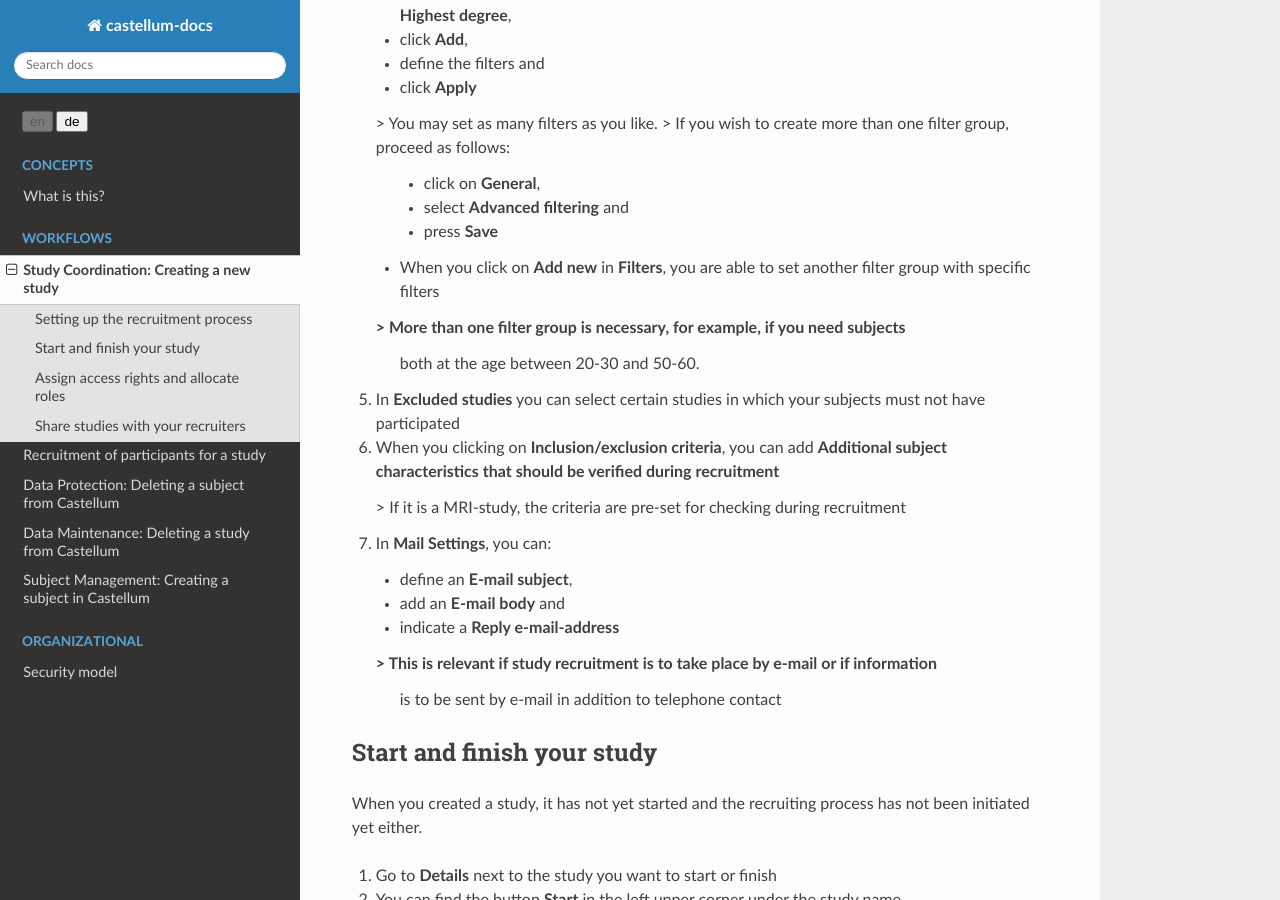
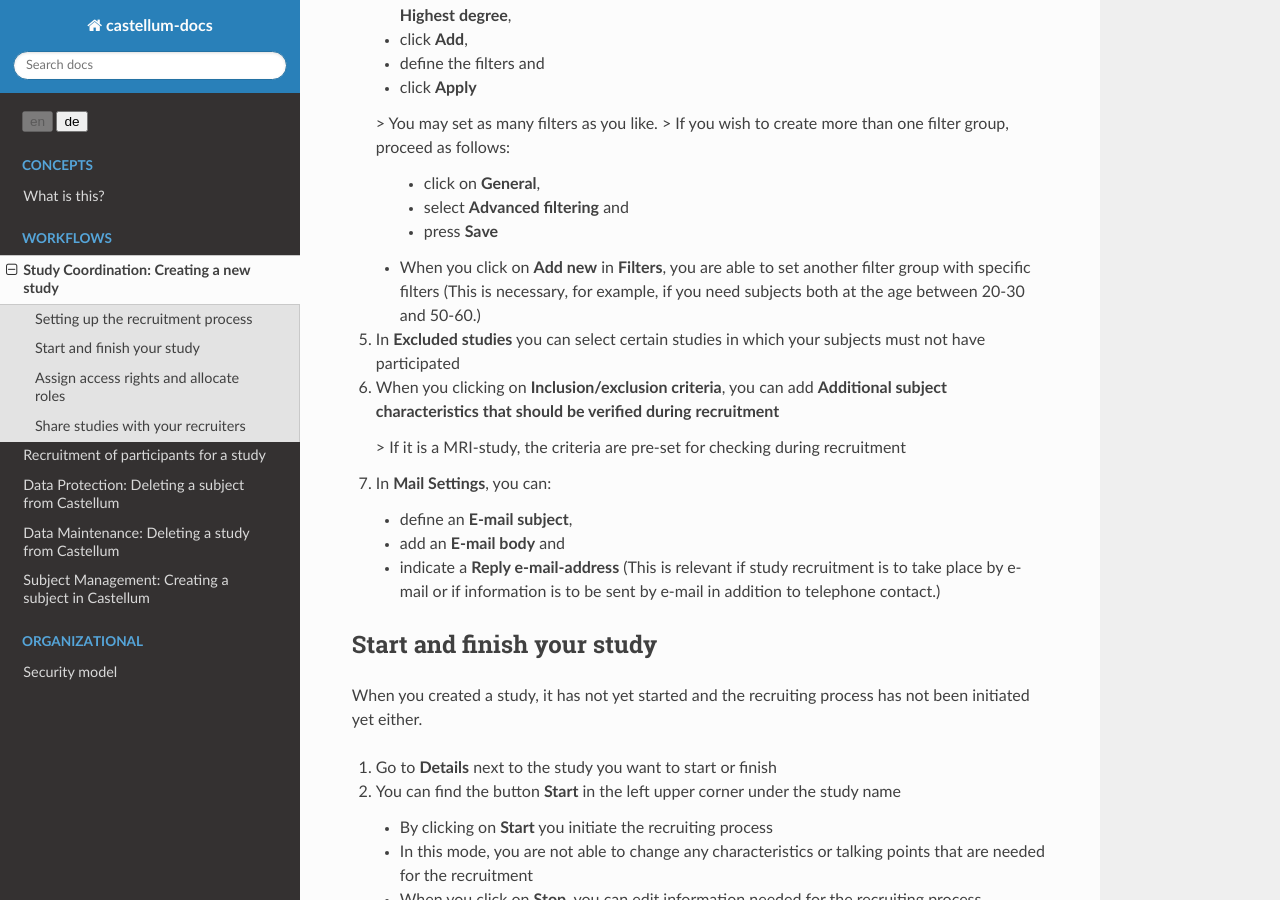
Before and after one commit to DouglasNeuroInformatics/castellum, a Sphinx documentation site: the page built from source/workflows/study-creation.rst, in a window 1280 px wide and 900 px high, scrolled down 1388 px. Built offline with Sphinx 7.4.7 and the Read the Docs theme 2.0.0, drawn with Linux system fonts in a browser that asks for light colours.

Commit message:
Update study-creation.rst

```diff
--- a/source/workflows/study-creation.rst
+++ b/source/workflows/study-creation.rst
@@ -90,10 +90,8 @@ criteria.
       - press **Save**
     - When you click on **Add new** in **Filters**, you are able to set another
       filter group with specific filters
-
-
-    > More than one filter group is necessary, for example, if you need subjects
-      both at the age between 20-30 and 50-60.
+      (This is necessary, for example, if you need subjects both at the age
+      between 20-30 and 50-60.)
 
 
 5.  In **Excluded studies** you can select certain studies in which your
@@ -110,10 +108,8 @@ criteria.
     - define an **E-mail subject**,
     - add an **E-mail body** and
     - indicate a **Reply e-mail-address**
-
-
-    > This is relevant if study recruitment is to take place by e-mail or if information
-      is to be sent by e-mail in addition to telephone contact
+      (This is relevant if study recruitment is to take place by e-mail or if
+      information is to be sent by e-mail in addition to telephone contact.)
 
 
 Start and finish your study
```
